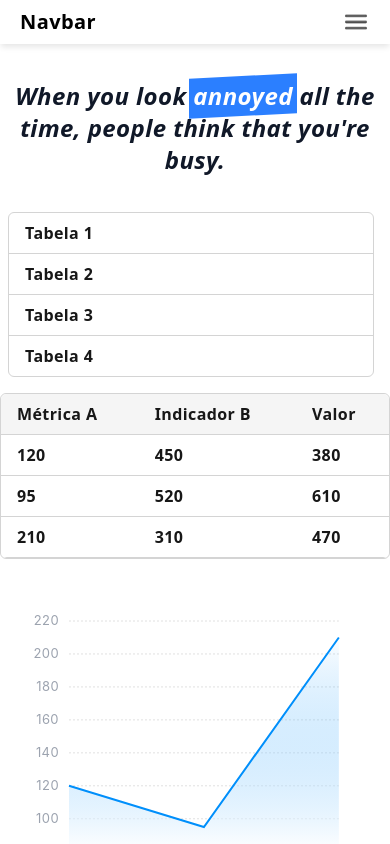
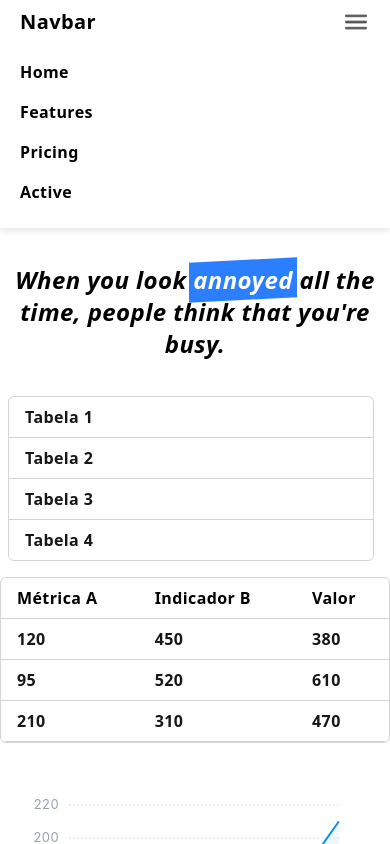
Before and after one commit to NicollyEising/TailwindDashboard, a plain HTML site: page index.html in a window 390 px wide. Both pictures are taken after a click on the button "Toggle navigation". Shown: the top 844 px of the page. Drawn offline with nearby package versions, Linux system fonts and the light colour scheme.

Commit message:
correção de erros na navbar

```diff
--- a/index.html
+++ b/index.html
@@ -8,6 +8,23 @@
         <script defer src="script.js"></script>
         <title>Dashboard</title>
       </head>
+
+      <style>
+        html.dark, body.dark {
+          background-color: white !important;
+          color: black !important;
+        }
+        .dark\:bg-neutral-700,
+        .dark\:bg-neutral-800,
+        .dark\:bg-neutral-900 {
+          background-color: white !important;
+        }
+        .dark\:text-white,
+        .dark\:text-neutral-300,
+        .dark\:text-white\/60 {
+          color: black !important;
+        }
+      </style>
   <body class="font-semibold tracking-wide text-neutral-500">
 
     <nav
@@ -43,14 +60,11 @@
 
             <!-- Collapsible navbar container -->
             <div
-            class="!visible mt-2 hidden flex-grow basis-[100%] items-center lg:mt-0 lg:!flex lg:basis-auto"
             id="navbarSupportedContent2"
-            data-twe-collapse-item>
-            <!-- Left links -->
-            <ul
-            class="list-style-none flex flex-col ps-0 lg:mt-1 lg:flex-row ml-auto"
-            data-twe-navbar-nav-ref>
-                <!-- Home link -->
+            data-twe-collapse-item
+            class="hidden flex-col items-start mt-2 w-full lg:flex lg:flex-row lg:items-center lg:mt-0">
+            <ul class="list-none flex flex-col text-left w-full lg:flex-row lg:ml-auto lg:w-auto" data-twe-navbar-nav-ref>
+             <!-- Home link -->
                 <li
                 class="my-4 ps-2 lg:my-0 lg:pe-1 lg:ps-2"
                 data-twe-nav-item-ref>
--- a/script.js
+++ b/script.js
@@ -1,4 +1,21 @@
 document.addEventListener("DOMContentLoaded", function () {
+
+  const toggleBtn = document.querySelector("[data-twe-collapse-init]");
+  const menu = document.querySelector(toggleBtn.getAttribute("data-twe-target"));
+
+  toggleBtn.addEventListener("click", () => {
+    const isHidden = menu.classList.contains("hidden");
+    if (isHidden) {
+      menu.classList.remove("hidden");
+      menu.classList.add("flex"); // ou outra classe para exibir
+      toggleBtn.setAttribute("aria-expanded", "true");
+    } else {
+      menu.classList.add("hidden");
+      menu.classList.remove("flex");
+      toggleBtn.setAttribute("aria-expanded", "false");
+    }
+  });
+
   const chartSelector = '#hs-single-area-chart';
 
   // Inicializa o gráfico com dados da tabela1 por padrão
```
